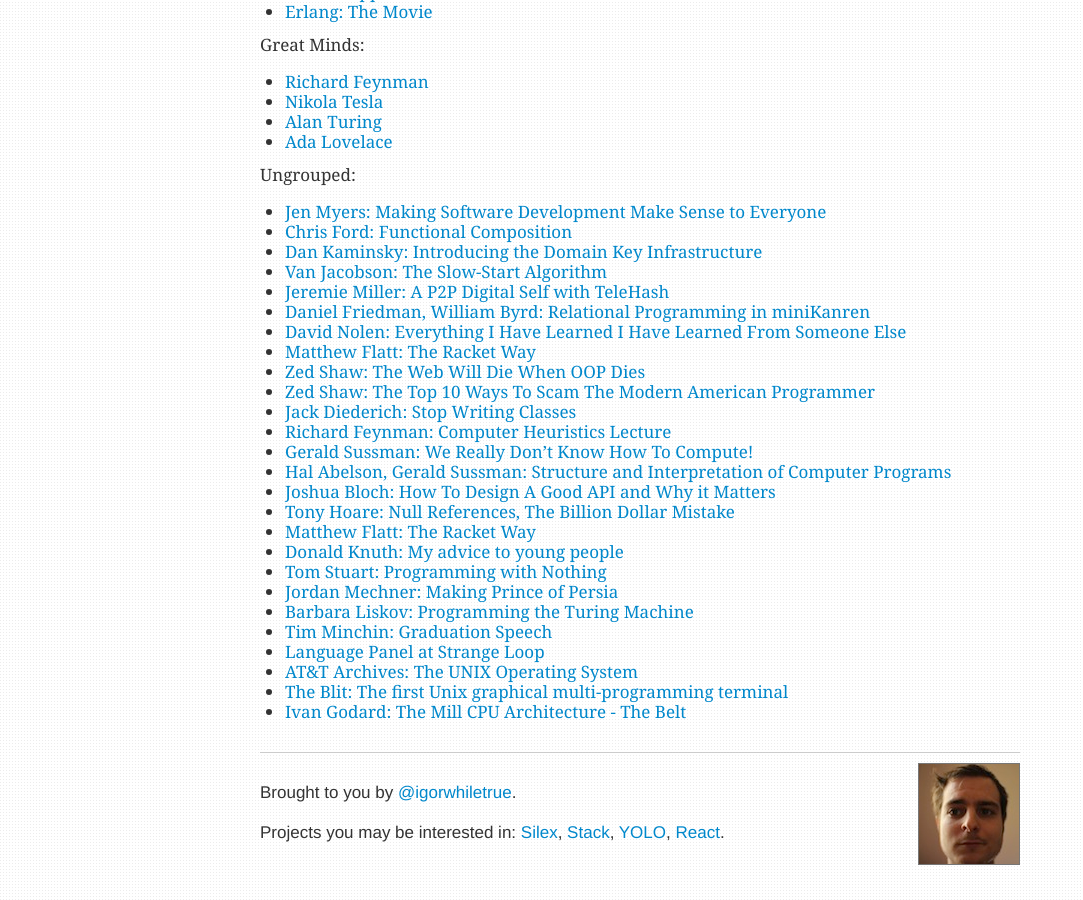
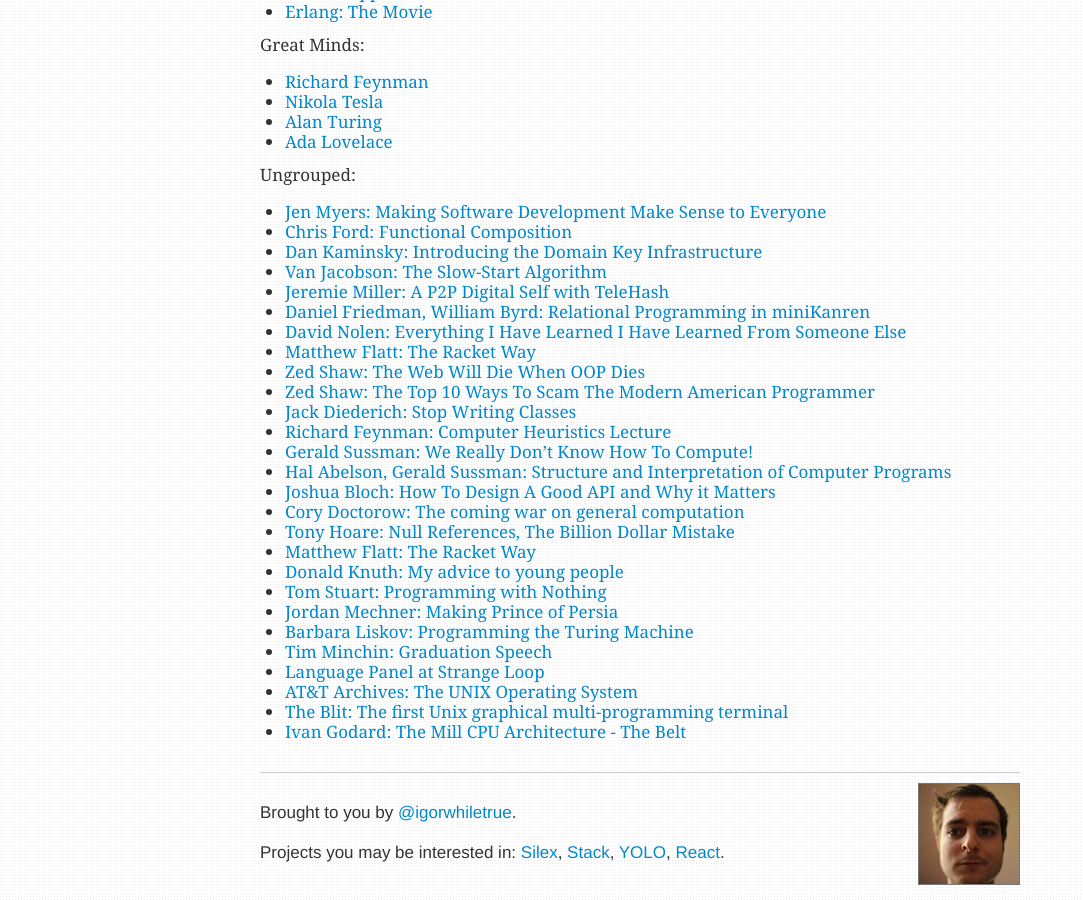
Before and after one commit to igorw/weblog, a Jekyll site: the page built from videoshelf.md, in a window 1280 px wide and 900 px high, scrolled down 763 px. Shown: the whole window, without its empty margins (0-1083 px from the left). Built offline with Jekyll 4.4.1, drawn with Linux system fonts in a browser that asks for light colours; Markdown is read by kramdown in place of the engine named in the settings.

Commit message:
cory doctorow video

```diff
--- a/videoshelf.md
+++ b/videoshelf.md
@@ -67,6 +67,7 @@
 * [Gerald Sussman: We Really Don't Know How To Compute!](http://www.infoq.com/presentations/We-Really-Dont-Know-How-To-Compute)
 * [Hal Abelson, Gerald Sussman: Structure and Interpretation of Computer Programs](http://groups.csail.mit.edu/mac/classes/6.001/abelson-sussman-lectures/)
 * [Joshua Bloch: How To Design A Good API and Why it Matters](https://www.youtube.com/watch?v=aAb7hSCtvGw)
+* [Cory Doctorow: The coming war on general computation](https://www.youtube.com/watch?v=HUEvRyemKSg)
 * [Tony Hoare: Null References, The Billion Dollar Mistake](http://www.infoq.com/presentations/Null-References-The-Billion-Dollar-Mistake-Tony-Hoare)
 * [Matthew Flatt: The Racket Way](http://www.infoq.com/presentations/Racket)
 * [Donald Knuth: My advice to young people](https://www.youtube.com/watch?v=75Ju0eM5T2c)
```
